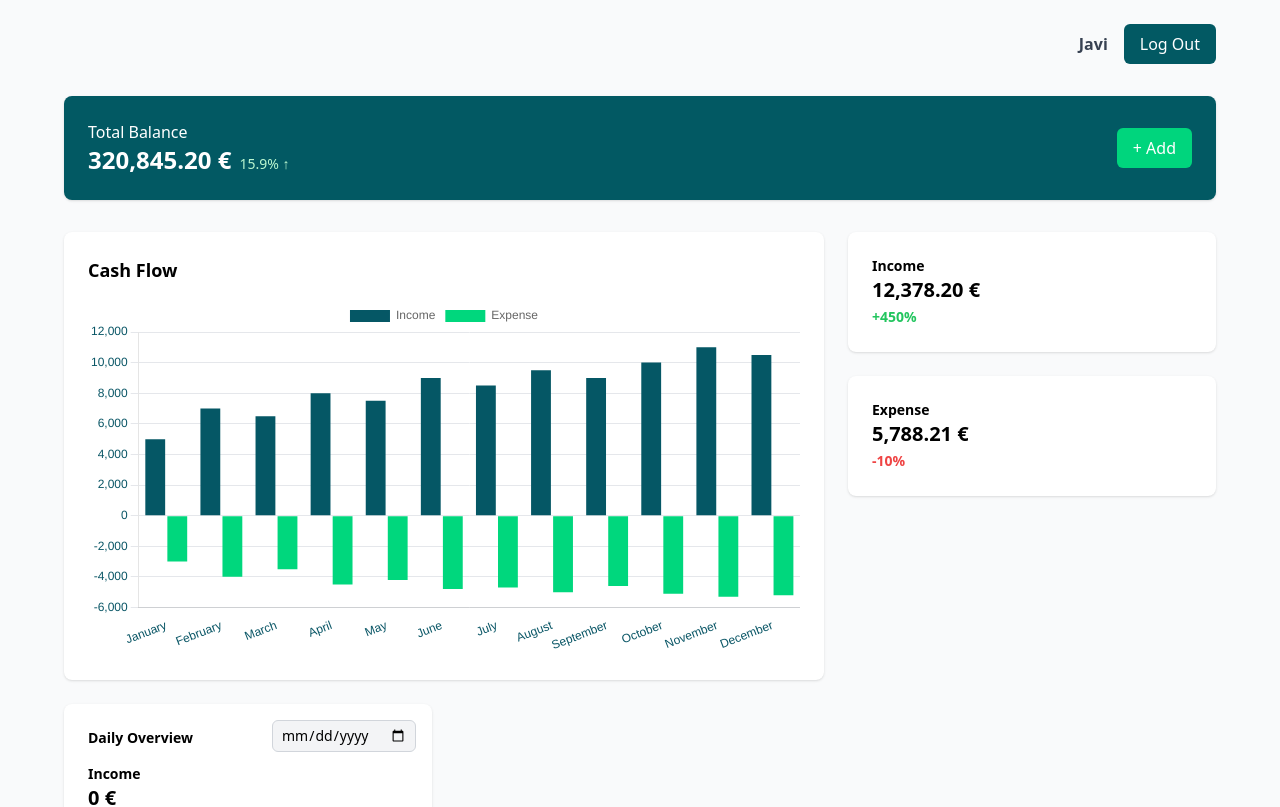
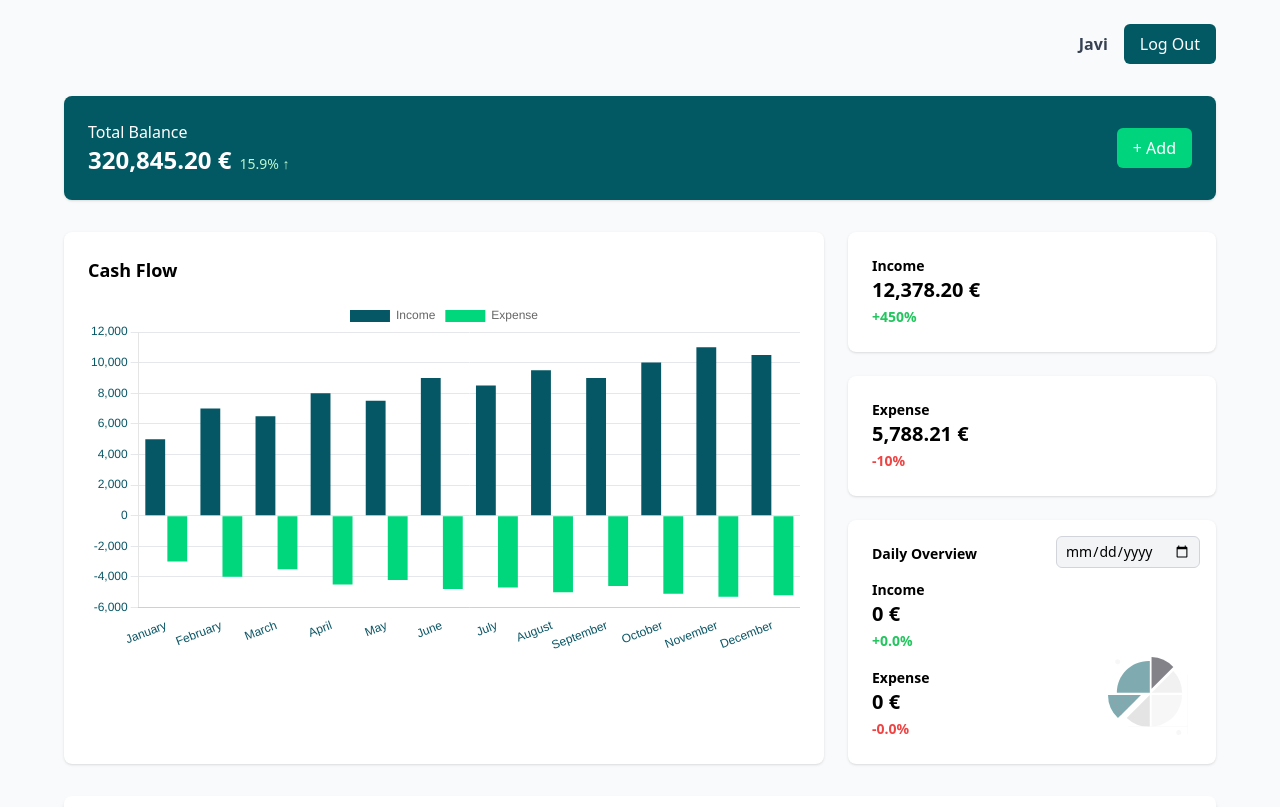
Before and after one commit to jfernandezcl/personal-finance, a React (Vite) app in the folder frontend/: page /dashboard in a window 1280 px wide. Shown: the top 807 px of the page. Built offline with nearby package versions, Linux system fonts and the light colour scheme; the HTML template or start-up script is replaced by a standard one.

Commit message:
fix: design in the positioning of the cards and graphic

```diff
--- a/frontend/src/components/CashFlowChart.jsx
+++ b/frontend/src/components/CashFlowChart.jsx
@@ -31,7 +31,7 @@ const optionsBar = {
 
 export default function CashFlowChart() {
   return (
-    <div className="bg-white rounded-lg shadow p-6 col-span-2">
+    <div className="bg-white rounded-lg shadow p-6 w-full h-full">
       <div className="flex items-center justify-between mb-4">
         <h2 className="text-lg font-semibold text-black">Cash Flow</h2>
       </div>
--- a/frontend/src/pages/Dashboard.jsx
+++ b/frontend/src/pages/Dashboard.jsx
@@ -1,3 +1,5 @@
+// src/components/Dashboard.js
+
 import React from "react";
 import Header from "../components/Header";
 import BalanceCard from "../components/BalanceCard";
@@ -14,10 +16,15 @@ export default function Dashboard() {
         <Header />
         <BalanceCard />
         <main className="max-w-6xl mx-auto space-y-8">
+          {/* Separamos las tarjetas de la gráfica con flexbox */}
           <div className="grid grid-cols-1 lg:grid-cols-3 gap-6">
-            <CashFlowChart />
-            <IncomeExpenseCards />
-            <TotalCardDay />
+            <div className="lg:col-span-2">
+              <CashFlowChart />
+            </div>
+            <div className="flex flex-col gap-6">
+              <IncomeExpenseCards />
+              <TotalCardDay />
+            </div>
           </div>
           {/* Calendario de transacciones */}
           <Calendar />
```
